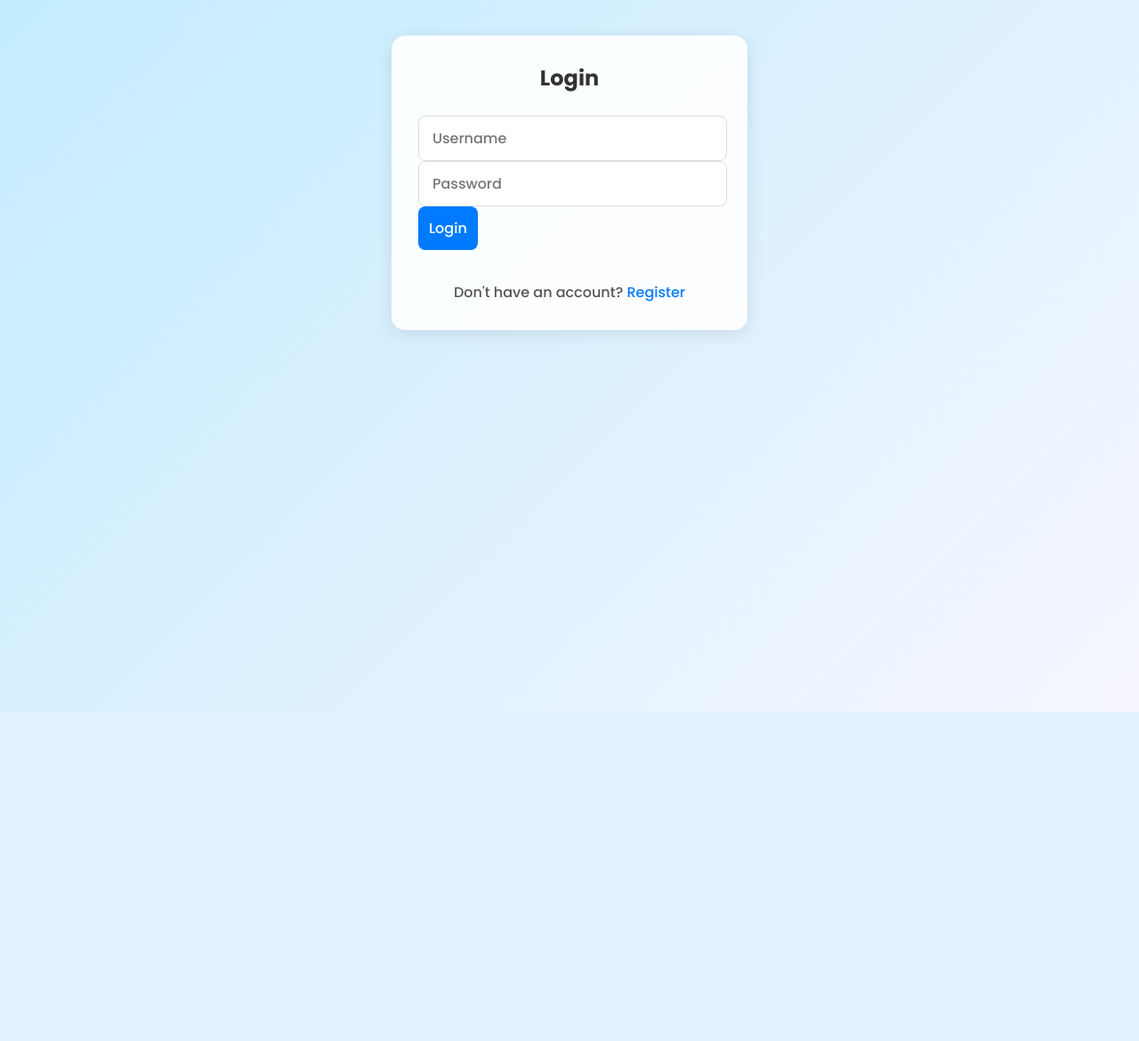
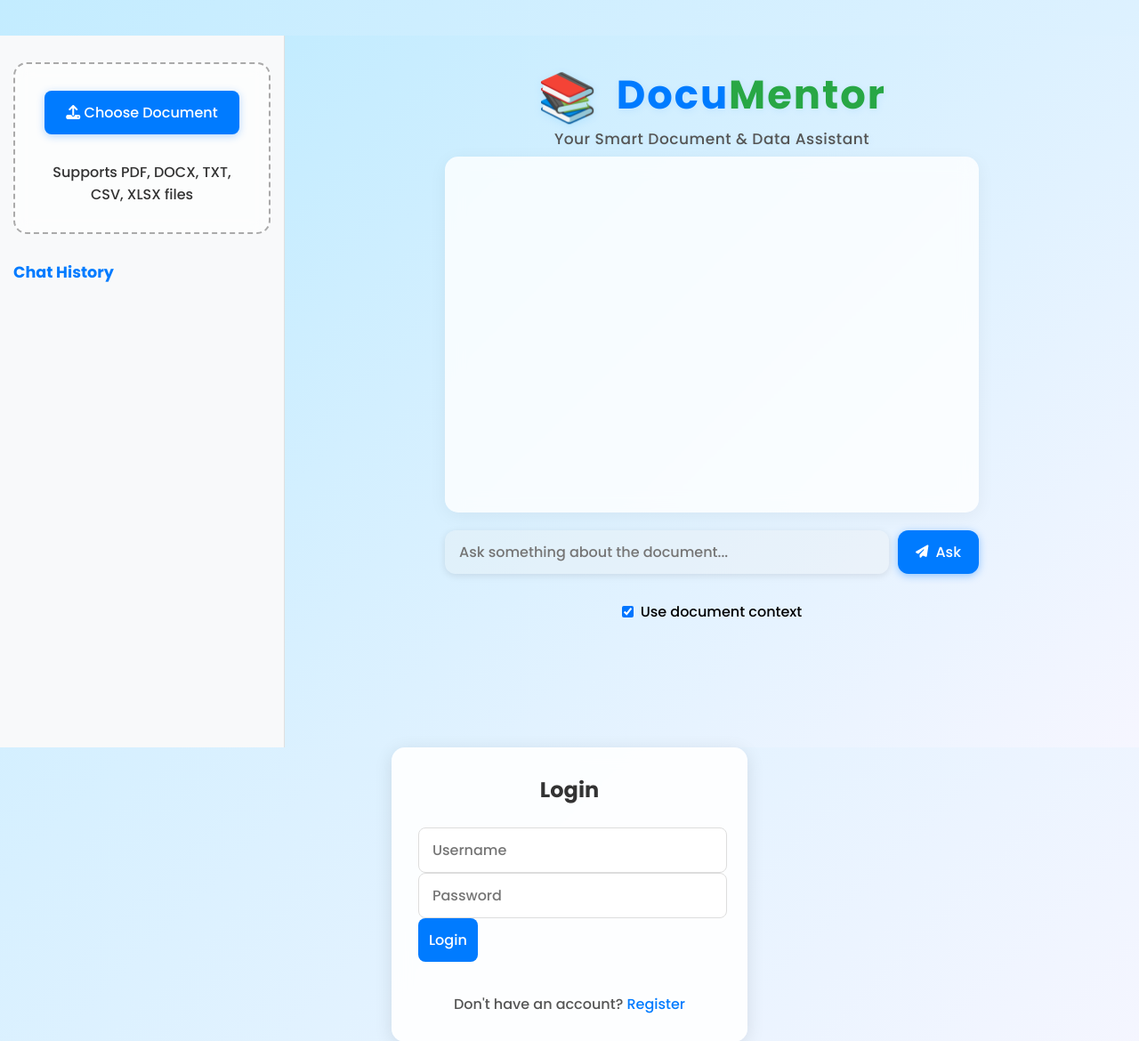
Before and after one commit to Harzh139/DocChatBot, a Flask app: page / in a window 1280 px wide. Shown: the top 1170 px of the page at 89% size. Before the commit the page ends 800 px from the top, so only its background shows below. Run offline with Flask 3, Linux system fonts and the light colour scheme.

Commit message:
UI: Two-panel layout with upload, chat, and side-panel chat history

```diff
--- a/templates/index.html
+++ b/templates/index.html
@@ -618,9 +618,108 @@
             min-height: 24px;
             text-align: center;
         }
+
+        .main-container {
+            display: flex;
+            height: 100vh;
+            width: 100vw;
+        }
+
+        .side-panel {
+            width: 320px;
+            background: #f8f9fa;
+            border-right: 1px solid #e0e0e0;
+            padding: 30px 15px 15px 15px;
+            display: flex;
+            flex-direction: column;
+            align-items: stretch;
+            min-width: 250px;
+        }
+
+        #upload-area {
+            margin-bottom: 30px;
+        }
+
+        #history-panel {
+            flex: 1;
+            overflow-y: auto;
+        }
+
+        #history-panel h3 {
+            margin-bottom: 10px;
+            color: #007bff;
+            font-size: 1.1em;
+            text-align: left;
+        }
+
+        #history-list {
+            list-style: none;
+            padding: 0;
+            margin: 0;
+        }
+
+        #history-list li {
+            padding: 10px;
+            border-radius: 8px;
+            margin-bottom: 8px;
+            background: #fff;
+            cursor: pointer;
+            transition: background 0.2s;
+            font-size: 0.98em;
+        }
+
+        #history-list li:hover, #history-list li.active {
+            background: #e3f0ff;
+        }
+
+        .chat-panel {
+            flex: 1;
+            display: flex;
+            flex-direction: column;
+            align-items: center;
+            padding: 40px 30px;
+            background: linear-gradient(135deg, #c3ecff, #f6f6ff);
+            min-width: 0;
+        }
     </style>
 </head>
 <body>
+<div class="main-container">
+    <!-- Left Panel: Upload & History -->
+    <div class="side-panel">
+        <div id="upload-area">
+            <label for="file-input" class="upload-btn">
+                <i class="fas fa-upload"></i> Choose Document
+            </label>
+            <p id="status">Supports PDF, DOCX, TXT, CSV, XLSX files</p>
+            <input type="file" id="file-input" accept=".pdf,.docx,.txt,.csv,.xlsx">
+        </div>
+        <div id="history-panel">
+            <h3>Chat History</h3>
+            <ul id="history-list"></ul>
+        </div>
+    </div>
+    <!-- Right Panel: Chat -->
+    <div class="chat-panel">
+        <h1 class="bot-title">
+            <span class="logo-icon">📚</span>
+            <span class="main-name">Docu</span><span class="accent-name">Mentor</span>
+            <span class="tagline">Your Smart Document & Data Assistant</span>
+        </h1>
+        <div id="chatbox"></div>
+        <div id="input-area">
+            <input type="text" id="question-input" placeholder="Ask something about the document..." disabled>
+            <button id="ask-btn" disabled>
+                <i class="fas fa-paper-plane"></i> Ask
+            </button>
+        </div>
+        <div class="checkbox-container">
+            <input type="checkbox" id="use-context" checked>
+            <label for="use-context">Use document context</label>
+        </div>
+    </div>
+</div>
+
     <!-- Authentication Container -->
     <div id="auth-container" class="auth-container">
         <div id="login-form" class="auth-form">
@@ -900,7 +952,7 @@
             appContent.classList.remove('hidden');
             //usernameDisplay.textContent = currentUsername;
             // Load chat history
-            loadChatHistory();
+            loadChatHistoryList(); // <-- Use this instead of loadChatHistory
         } else {
             // User is logged out
             authContainer.classList.remove('hidden');
@@ -1074,6 +1126,7 @@
 
             if (response.ok) {
                 addMessage(result.answer, 'bot');
+                loadChatHistoryList(); // <-- reload history after new Q&A
             } else {
                 addMessage(`Error: ${result.error || 'Failed to get answer'}`, 'bot');
             }
@@ -1126,6 +1179,37 @@
         }
     }
 
+    // Load chat history list into the side panel (not chatbox)
+    async function loadChatHistoryList() {
+        try {
+            const response = await fetch('/chat/history?limit=50', { credentials: 'include' });
+            const data = await response.json();
+            const historyList = document.getElementById('history-list');
+            historyList.innerHTML = '';
+            if (data.chats && data.chats.length > 0) {
+                data.chats.forEach((chat, idx) => {
+                    const li = document.createElement('li');
+                    li.textContent = chat.question.slice(0, 40) + (chat.question.length > 40 ? '...' : '');
+                    li.title = chat.question;
+                    li.onclick = () => {
+                        chatbox.innerHTML = '';
+                        addMessage(chat.question, 'user');
+                        addMessage(chat.answer, 'bot');
+                        // Highlight selected
+                        document.querySelectorAll('#history-list li').forEach(el => el.classList.remove('active'));
+                        li.classList.add('active');
+                    };
+                    historyList.appendChild(li);
+                });
+            } else {
+                historyList.innerHTML = '<li style="color:#888;">No history yet.</li>';
+            }
+        } catch (e) {
+            document.getElementById('history-list').innerHTML = '<li style="color:#888;">Failed to load history.</li>';
+        }
+    }
+
+    // Call this after login and after sending a new question
     // Event listeners
     askBtn.addEventListener('click', askQuestion);
     questionInput.addEventListener('keypress', (e) => {
@@ -1133,7 +1217,7 @@
     });
 
     clearHistoryBtn.addEventListener('click', clearChatHistory);
-    loadHistoryBtn.addEventListener('click', loadChatHistory);
+    loadHistoryBtn.addEventListener('click', loadChatHistoryList);
 
     // Drag and drop functionality
     uploadArea.addEventListener('dragover', (e) => {
```
Also changed, not shown: other parts of templates/index.html (+0 -47 lines).
